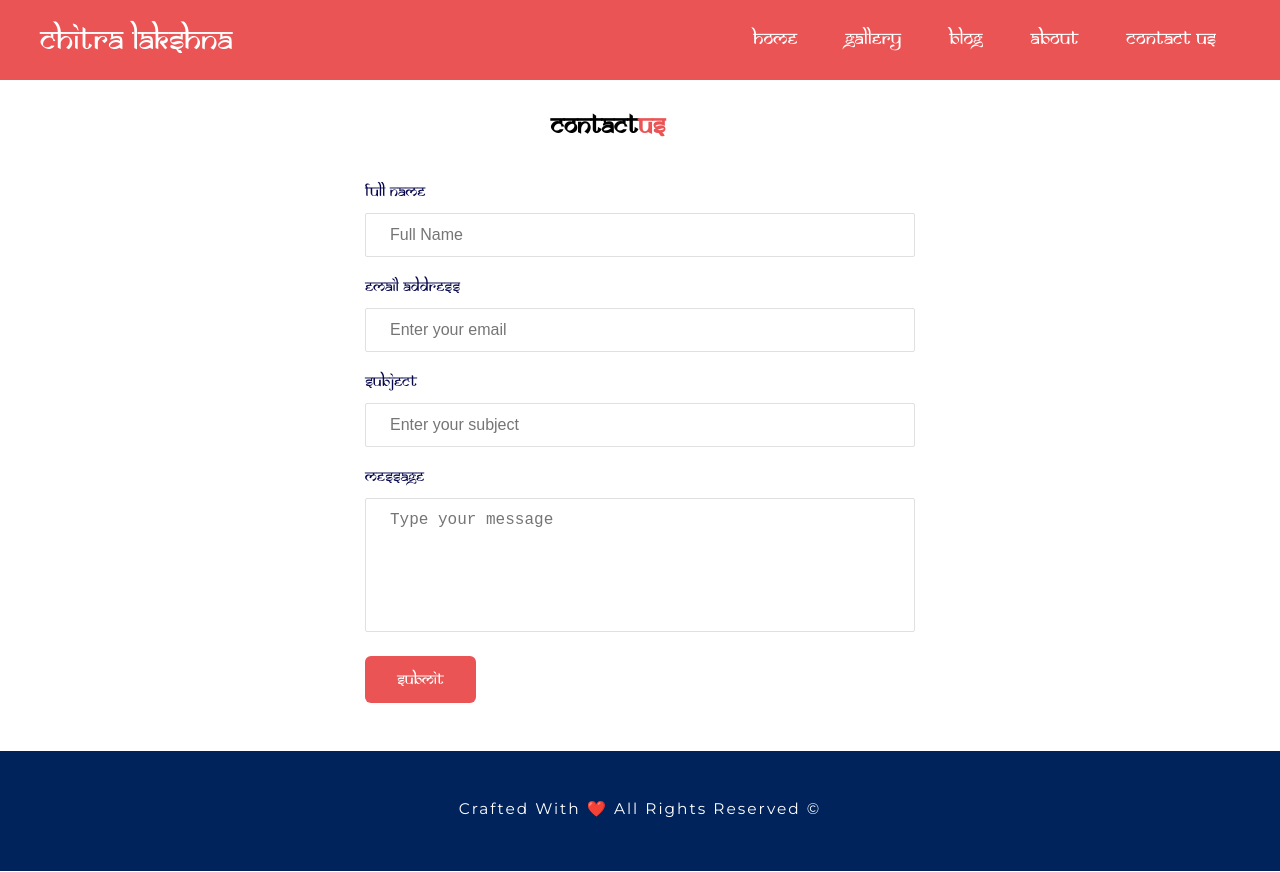
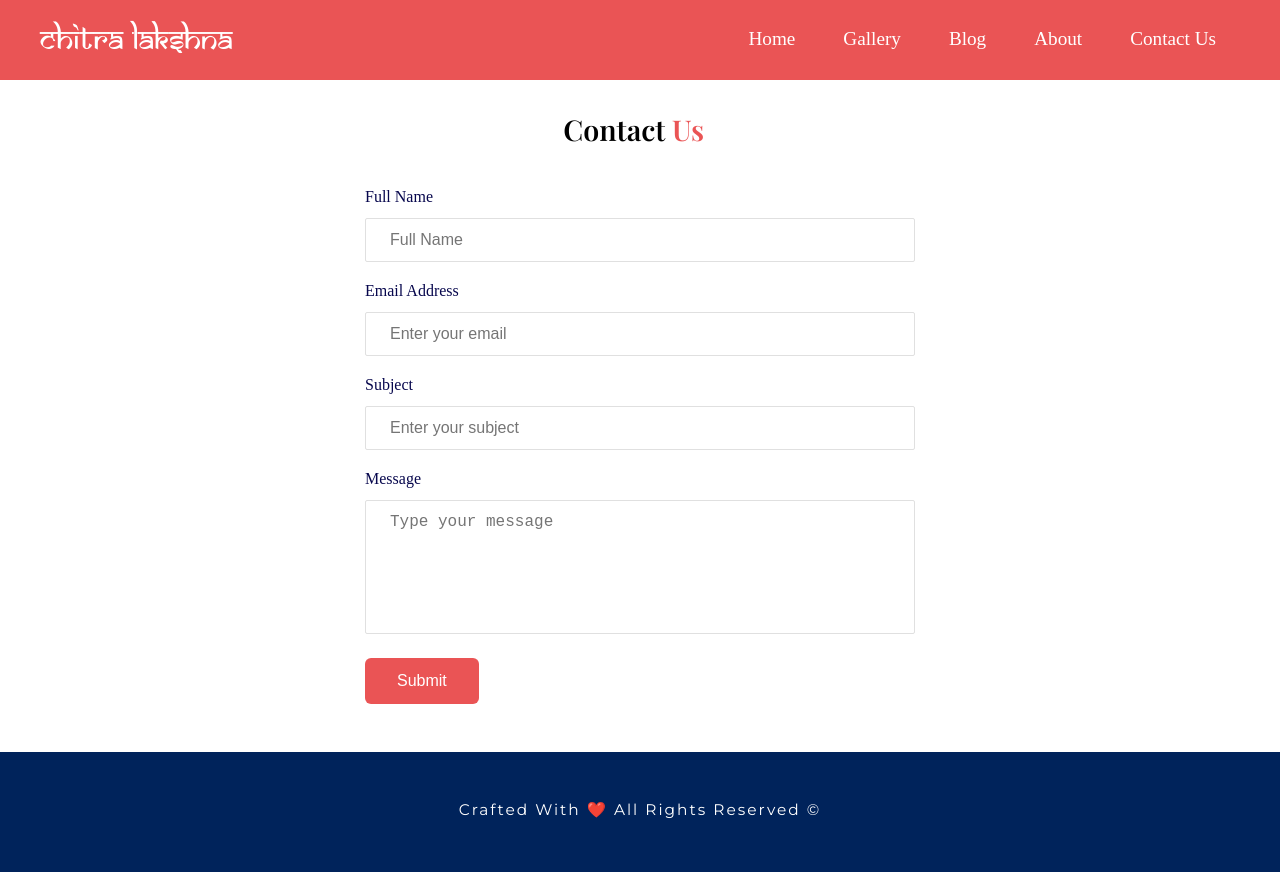
Before and after one commit to singhayush1260/chitra-lakshna, a Next.js app: page /contact in a window 1280 px wide. Built offline with nearby package versions, Linux system fonts and the light colour scheme.

Commit message:
changed h1 font

```diff
--- a/pages/contact/index.js
+++ b/pages/contact/index.js
@@ -18,7 +18,7 @@ const Contact = () => {
    <>
    <ToastContainer position="top-right" autoClose={3000}  hideProgressBar={true} newestOnTop={false}closeOnClick rtl={false} theme="light"/>
     <div className={classes.contact_page}>
-        <h1>Contact<span>Us</span> </h1>
+        <h1>Contact<span> Us</span> </h1>
       <div className={classes.formbold_main_wrapper}>
         <div className={classes.formbold_form_wrapper}>
           <form onSubmit={handleSubmit} enctype="text/plain" id="form">
--- a/styles/components/Navbar.module.scss
+++ b/styles/components/Navbar.module.scss
@@ -10,7 +10,7 @@ $color-primary: #ea5455;
   position: sticky;
   top: 0;
   z-index: 20;
-  font-family: 'Samarkan';
+
 }
 
 .nav_container {
@@ -30,6 +30,7 @@ $color-primary: #ea5455;
   text-decoration: none;
   font-size: 2rem;
   flex-grow: 1;
+  font-family: 'Samarkan';
 }
 
 .nav_menu {
--- a/styles/globals.scss
+++ b/styles/globals.scss
@@ -21,7 +21,7 @@ a{
   text-decoration: none;
 }
 h1{
-  font-family: 'Samarkan';
+  font-family: "Playfair Display", serif;
 }
 
 @font-face {
--- a/styles/pages/About.module.scss
+++ b/styles/pages/About.module.scss
@@ -31,7 +31,7 @@ $color-primary: #ea5455;
         height: auto;
         gap:10px;
         text-align: center;
-            font-family: 'Samarkan';
+
         .members{
             margin-top: 20px;
             display: grid;
--- a/styles/pages/Contact.module.scss
+++ b/styles/pages/Contact.module.scss
@@ -1,11 +1,12 @@
 $heading1: "Playfair Display", serif;
 $color-primary: #ea5455;
 .contact_page{
-    font-family: 'Samarkan';
+  font-size: 24px;
     font-size: 13px;
     h1{
-        margin-left: 43%;
+        margin-left: 44%;
         margin-top: 30px;
+       font-size: 2.2em;
     }
 }
   .formbold_mb_5 {
@@ -67,7 +68,6 @@ $color-primary: #ea5455;
     background-color: $color-primary;
     color: white;
     cursor: pointer;
-    font-family: 'Samarkan';
   }
   .formbold_btn:hover {
     box-shadow: 0px 3px 8px rgba(0, 0, 0, 0.05);
```
Also changed, not shown: public/images/team/swati.jpg.
